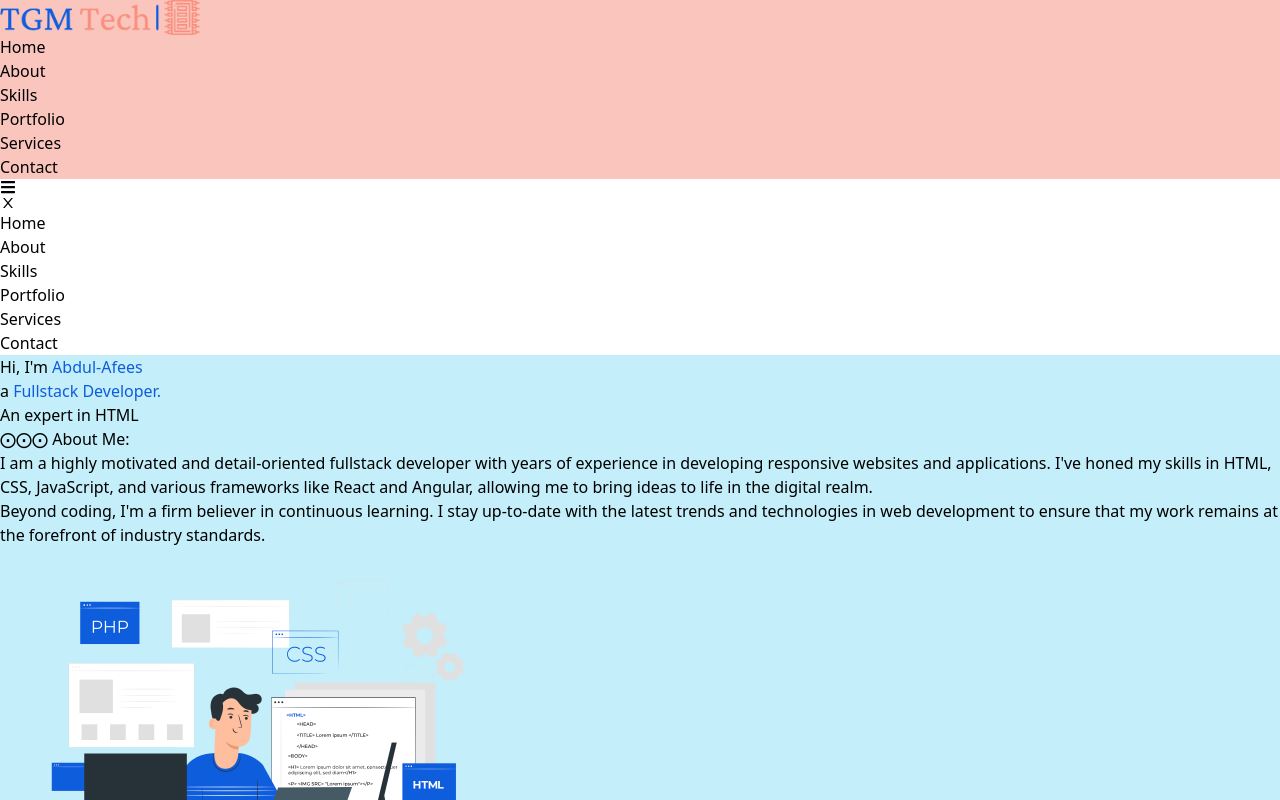
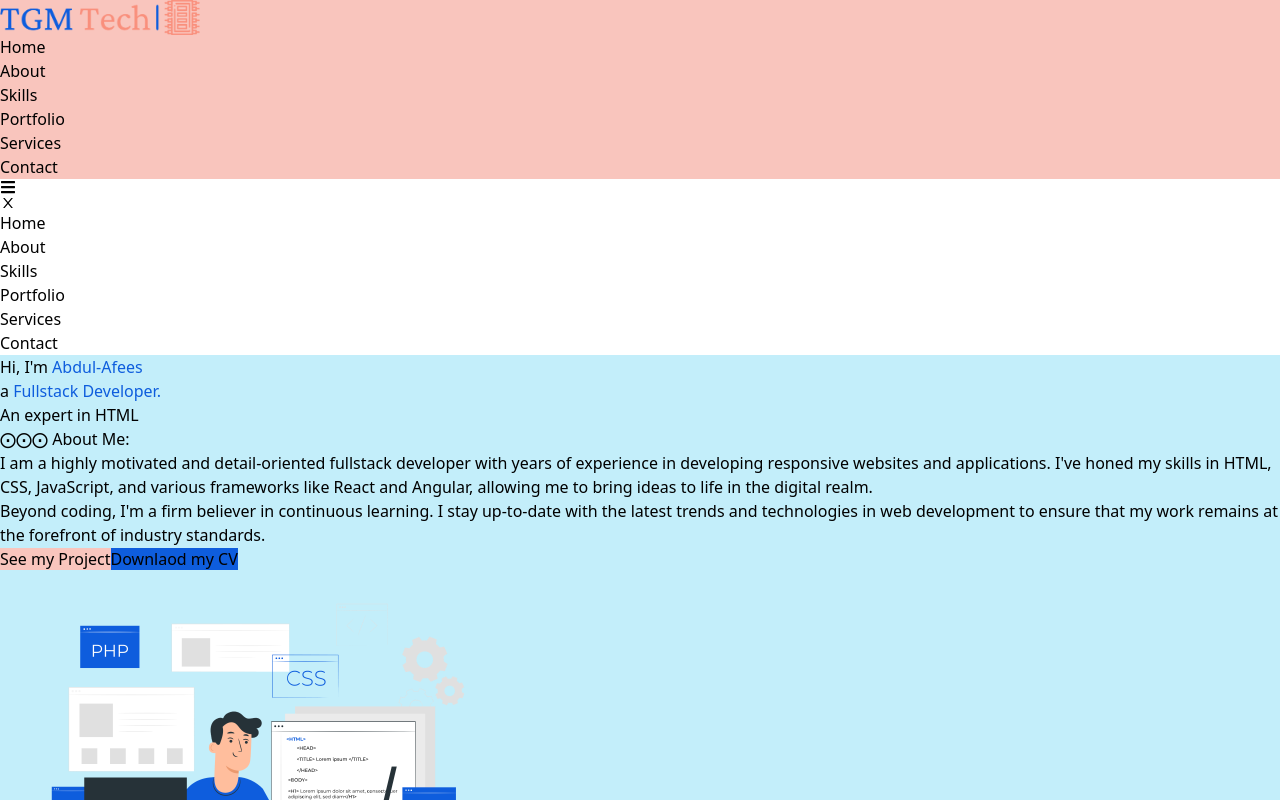
Before and after one commit to TallGem/Portfolio, a React (Vite) app: page / in a window 1280 px wide. Shown: the top 800 px of the page. Built offline with nearby package versions, Linux system fonts and the light colour scheme.

Commit message:
started the skillset section

```diff
--- a/src/App.jsx
+++ b/src/App.jsx
@@ -6,6 +6,7 @@ import Aos from 'aos';
 import 'aos/dist/aos.css'
 import Hero from './Components/Hero';
 import About from './Components/About';
+import Skills from './Components/Skills';
 
 const App = () => {
 
@@ -43,6 +44,7 @@ const App = () => {
 
 
     <About/>
+    <Skills/>
     </div>
     </>
   )
--- a/src/Components/About.jsx
+++ b/src/Components/About.jsx
@@ -1,11 +1,13 @@
 import React from "react";
 import { TypeAnimation } from "react-type-animation";
 import worker from "../Images/worker2.png"
+import {Link} from "react-scroll"
 
 const About = () => {
   return (
-    <>
-      <section className="grid grid-cols-2" style={{ backgroundColor: "#c3eefa" }}>
+    <div  style={{ backgroundColor: "#c3eefa" }}>
+
+      <section className="grid lg:grid-cols-2 md:grid-cols-2 sm:grid-cols-1 mx-5" >
         <div className="lg:py-10 lg:px-10 " >
           <h1 className="text-4xl">
             Hi, I'm <span className="font-semibold" style={{ color: "#0e5ddd" }}>Abdul-Afees</span>   <br /> <span> a </span>
@@ -41,17 +43,25 @@ const About = () => {
             I am a highly motivated and detail-oriented fullstack developer with years of experience in developing responsive websites and applications. I've honed my skills in HTML, CSS, JavaScript, and various frameworks like React and Angular, allowing me to bring ideas to life in the digital realm.
           </p>
 
-          <p className="text-base font-medium mt-2">
+          <p className="text-base font-medium mt-2 mb-8">
             Beyond coding, I'm a firm believer in continuous learning. I stay up-to-date with the latest trends and technologies in web development to ensure that my work remains at the forefront of industry standards.
           </p>
+
+          <span className="">
+            <Link className="p-3 rounded me-5 font-semibold " style={{backgroundColor:"#f9c5bd"}}>See my Project</Link>
+            <a href="" className="p-3 rounded font-semibold" style={{backgroundColor:"#0e5ddd"}}>Downlaod my CV</a>
+          </span>
+
 
         </div>
 
         <div>
           <img src={worker} className="img-fluid" width={500} />
         </div>
+
       </section>
-    </>
+
+    </div>
   );
 };
 
--- /dev/null
+++ b/src/Components/Skills.jsx
@@ -0,0 +1,17 @@
+import React from 'react'
+
+const Skills = () => {
+  return (
+    <div>
+
+       <div style={{backgroundColor:"#c3eefa"}}>
+
+
+
+       </div>
+
+    </div>
+  )
+}
+
+export default Skills
```
